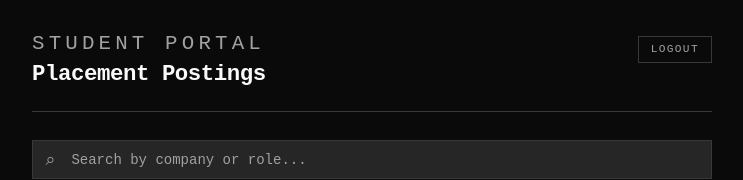
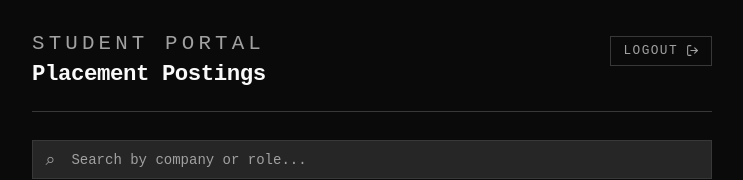
Before and after one commit to JoeChala/IterPath, a React app in the folder frontend/: page /dashboard in a window 1280 px wide. Shown: the top 180 px of the page, without its empty margins (268-1011 px from the left). Built offline with nearby package versions, Linux system fonts and the light colour scheme; the HTML template or start-up script is replaced by a standard one.

Commit message:
fixed logout button

```diff
--- a/frontend/package.json
+++ b/frontend/package.json
@@ -11,6 +11,7 @@
   },
   "dependencies": {
     "axios": "^1.13.6",
+    "lucide-react": "^1.3.0",
     "react": "^19.2.0",
     "react-dom": "^19.2.0",
     "react-router-dom": "^7.13.1"
--- a/frontend/src/css/StudentDashboard.css
+++ b/frontend/src/css/StudentDashboard.css
@@ -51,12 +51,15 @@
 }
 
 .dash-logout {
+  display: flex;
+  align-items: center;
+  gap: 0.5rem;
   background: none;
   border: 1px solid var(--border);
   color: var(--muted-foreground);
   font-family: var(--font-sans);
-  font-size: 0.7rem;
-  letter-spacing: 0.12em;
+  font-size: 0.8rem;
+  letter-spacing: 0.11em;
   text-transform: uppercase;
   padding: 0.4rem 0.75rem;
   cursor: pointer;
--- a/frontend/src/pages/StudentDashboard.jsx
+++ b/frontend/src/pages/StudentDashboard.jsx
@@ -2,6 +2,7 @@ import { useState } from "react";
 import { useNavigate } from "react-router-dom";
 import "../css/StudentDashboard.css";
 import Dashboard_card from "../components/dashboard-card";
+import { LogOut } from "lucide-react"
 
 const MOCK_POSTINGS = [
   {
@@ -99,8 +100,9 @@ function StudentDashboard() {
             <p className="dash-eyebrow">Student Portal</p>
             <h1 className="dash-title">Placement Postings</h1>
           </div>
-          <button className="dash-logout" onClick={() => navigate("/")}>
-            Logout
+          <button className="dash-logout flex items-center gap-2" onClick={() => navigate("/")}>
+            <span>Logout</span>
+            <LogOut size={13} strokeWidth={2} className="translate-y-[1px]" />
           </button>
         </div>
 
```
Also changed, not shown: frontend/src/components/dashboard-card.tsx (indentation only), 1 other file (tests, documents, lock files or other folders).
